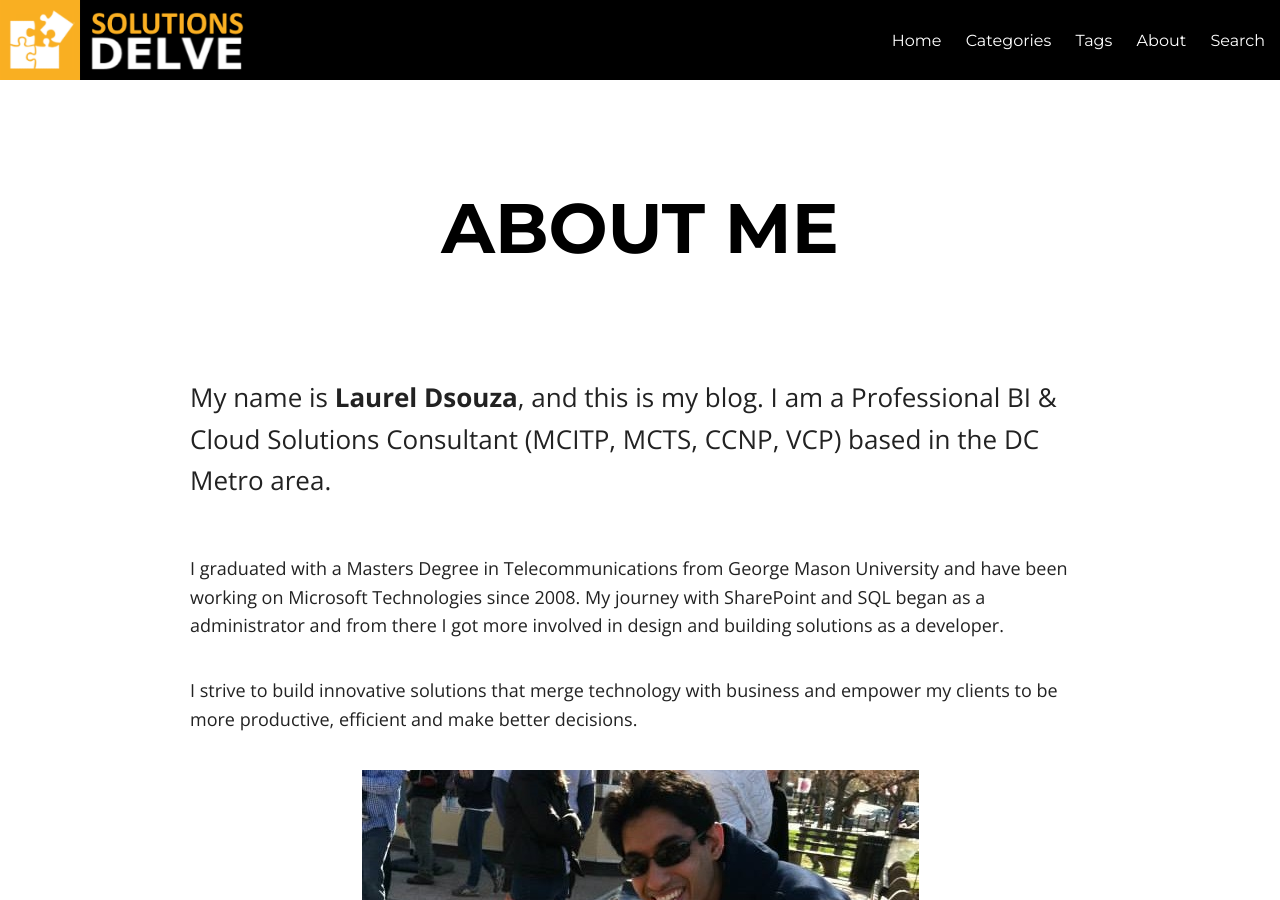
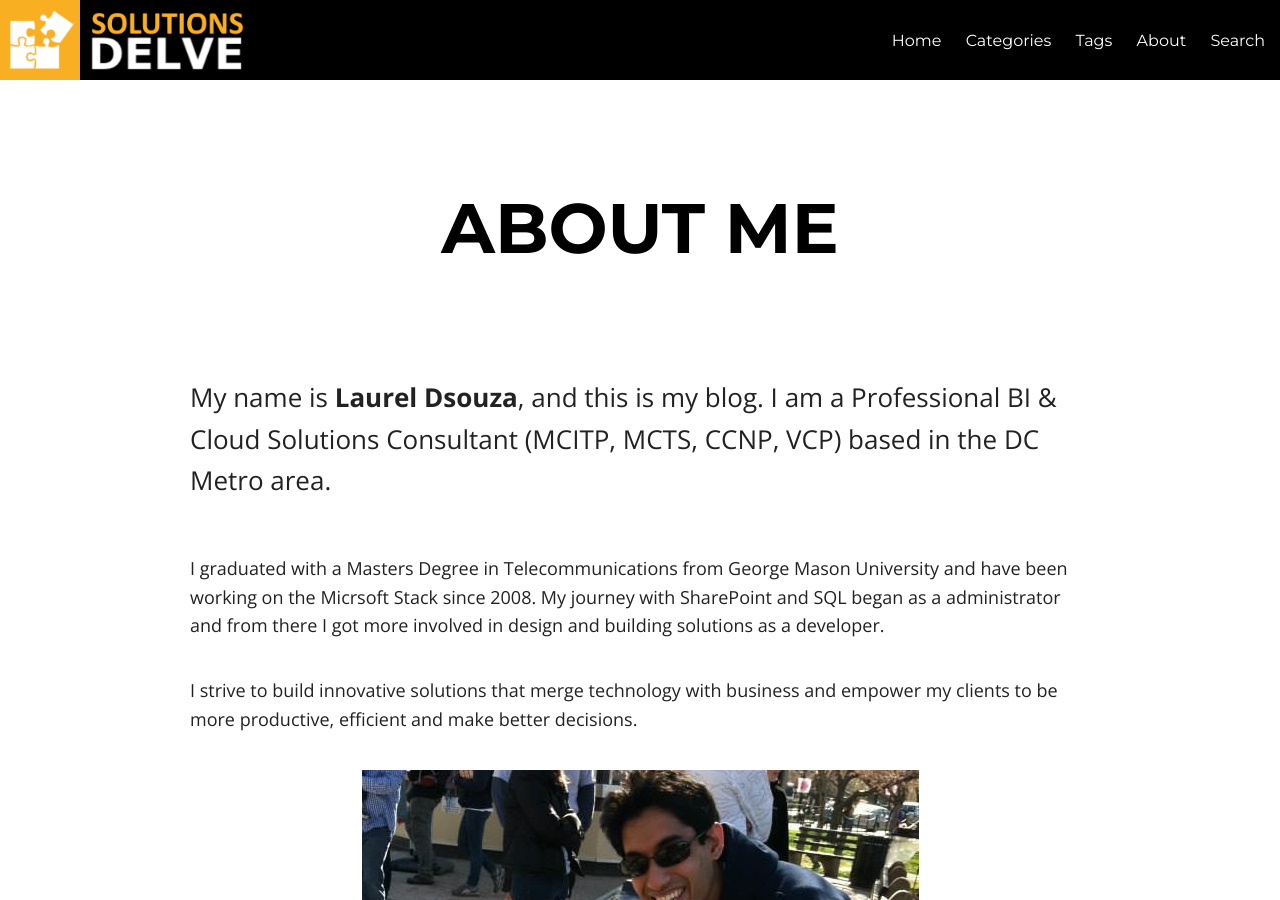
Before and after one commit to ldsouza/ldsouza.github.io, a Jekyll site: the page built from about.md, in a window 1280 px wide and 900 px high. Built offline with Jekyll 4.4.1, drawn with Linux system fonts in a browser that asks for light colours; nearby versions of some CDN libraries.

Commit message:
Update about.md

```diff
--- a/about.md
+++ b/about.md
@@ -7,7 +7,7 @@ chart: true
 ---
 My name is **Laurel Dsouza**, and this is my blog. I am a Professional BI & Cloud Solutions Consultant (MCITP, MCTS, CCNP, VCP) based in the DC Metro area.
 
-I graduated with a Masters Degree in Telecommunications from George Mason University and have been working on Microsoft Technologies since 2008. My journey with SharePoint and SQL began as a administrator and from there I got more involved in design and building solutions as a developer.
+I graduated with a Masters Degree in Telecommunications from George Mason University and have been working on the Micrsoft Stack since 2008. My journey with SharePoint and SQL began as a administrator and from there I got more involved in design and building solutions as a developer.
 
 I strive to build innovative solutions that merge technology with business and empower my clients to be more productive, efficient and make better decisions.
 
```
